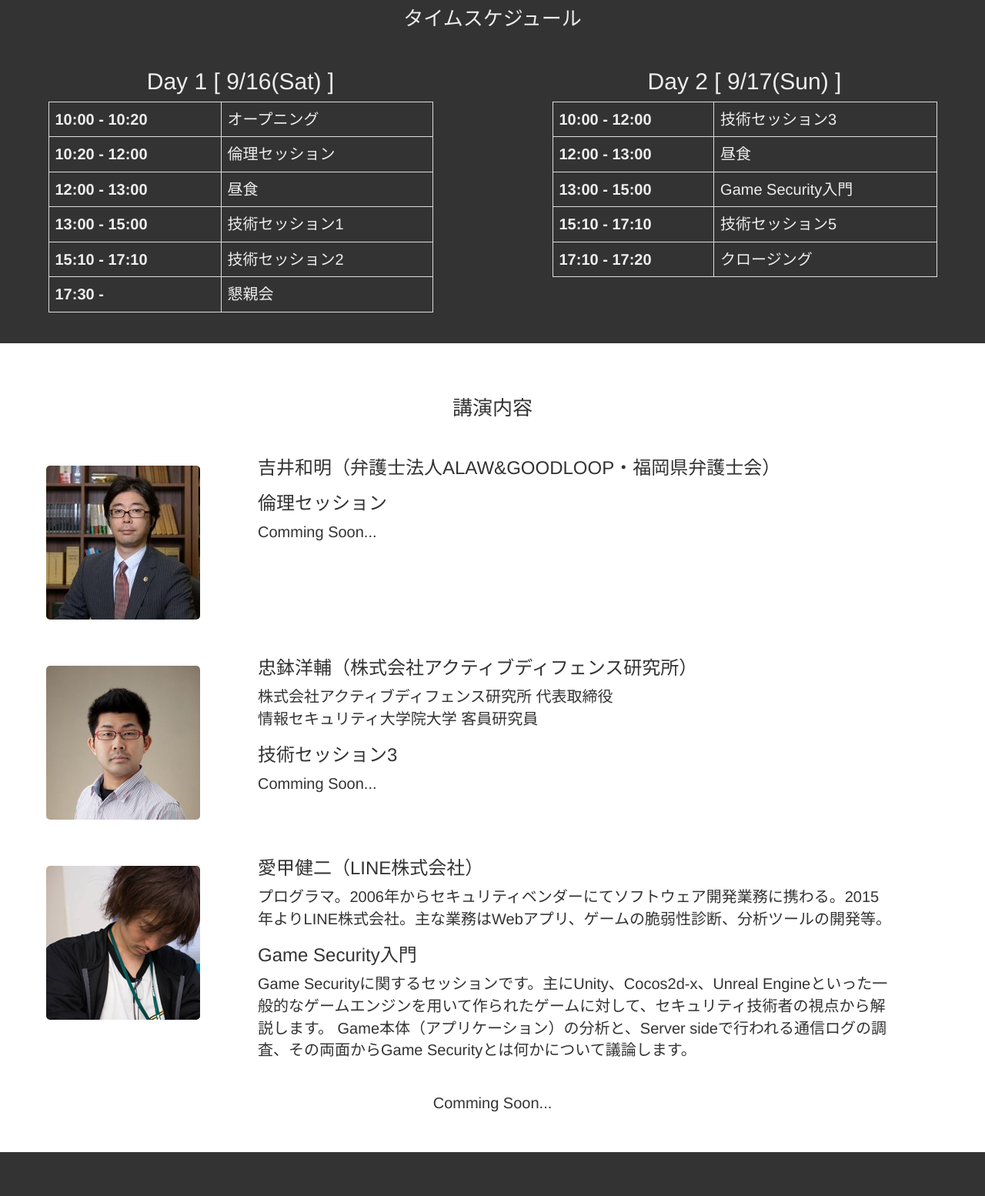
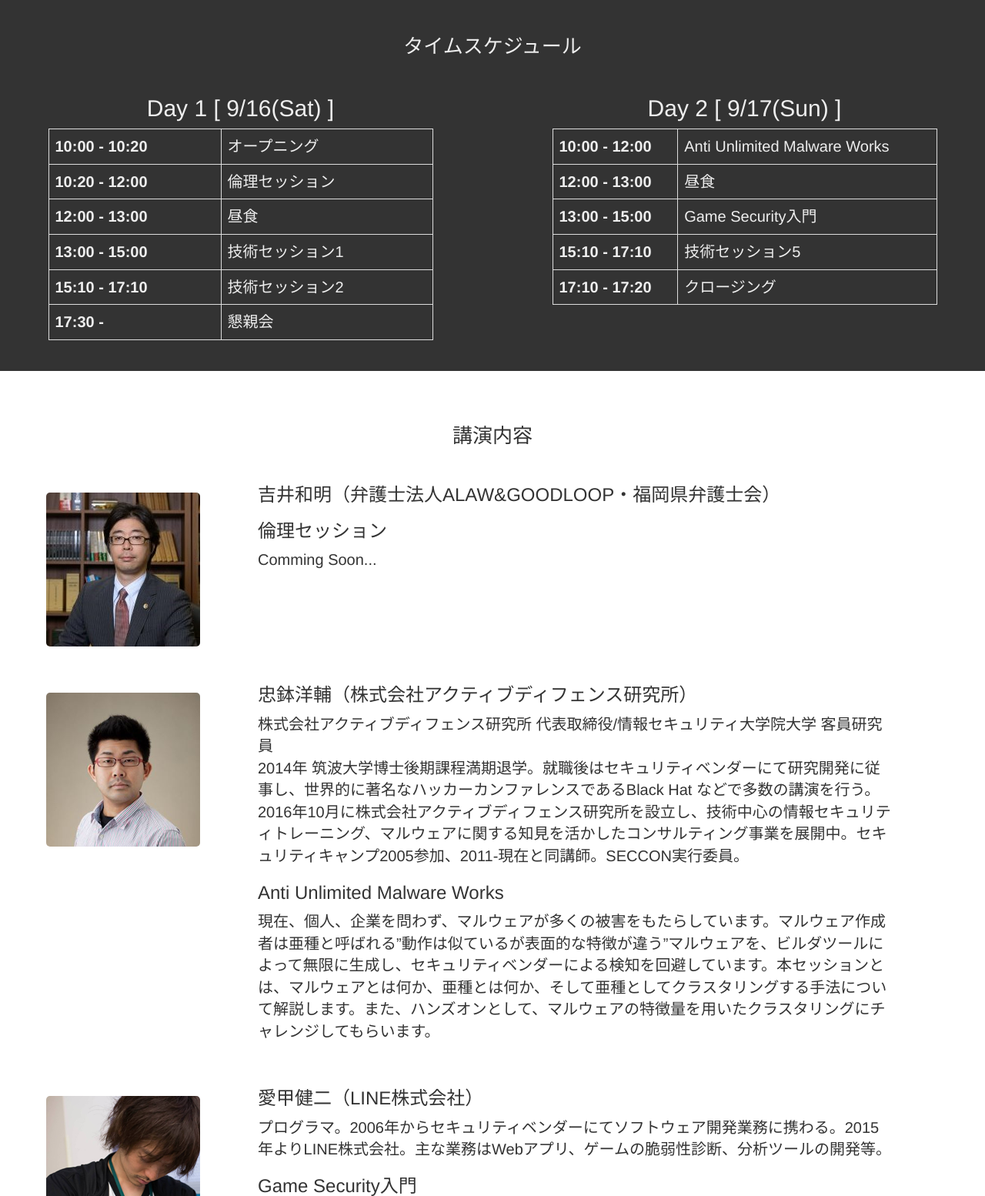
Before and after one commit to k-nasa/kyusec.github.io, a plain HTML site: page index.html in a window 1280 px wide. Shown: the part 1180-2734 px from the top of the page at 77% size. Drawn offline with nearby package versions, Linux system fonts and the light colour scheme.

Commit message:
update session 3

```diff
--- a/index.html
+++ b/index.html
@@ -56,6 +56,7 @@
 <div class="container back-color" id="news">
 	<h1 class="text-center">お知らせ</h1>
 	<ul class="news">
+		<li class="row"><div class="col-sm-2 news-day">2017/07/10</div><div class="col-sm-10">セッション内容を更新しました。</div></li>
 		<li class="row"><div class="col-sm-2 news-day">2017/06/08</div><div class="col-sm-10">技術セッション3の登壇者の情報を更新しました。</div></li>
 		<li class="row"><div class="col-sm-2 news-day">2017/06/03</div><div class="col-sm-10">セッション内容を更新しました。</div></li>
 		<li class="row"><div class="col-sm-2 news-day">2017/06/01</div><div class="col-sm-10">Webページを公開しました。</div></li>
@@ -102,7 +103,7 @@
 			<table class="table table-bordered time-table">
 				<tr>
 					<th>10:00 - 12:00</th>
-					<td>技術セッション3</td>
+					<td>Anti Unlimited Malware Works</td>
 				</tr>
 				<tr>
 					<th>12:00 - 13:00</th>
@@ -143,9 +144,10 @@
 		</div>
 		<div class="col-md-8">
 			<h2>忠鉢洋輔（株式会社アクティブディフェンス研究所）</h2>
-			<p>株式会社アクティブディフェンス研究所 代表取締役<br>情報セキュリティ大学院大学 客員研究員</p>
-			<h2>技術セッション3</h2>
-			<p>Comming Soon...</p>
+			<p>株式会社アクティブディフェンス研究所 代表取締役/情報セキュリティ大学院大学 客員研究員<br>
+2014年 筑波大学博士後期課程満期退学。就職後はセキュリティベンダーにて研究開発に従事し、世界的に著名なハッカーカンファレンスであるBlack Hat などで多数の講演を行う。2016年10月に株式会社アクティブディフェンス研究所を設立し、技術中心の情報セキュリティトレーニング、マルウェアに関する知見を活かしたコンサルティング事業を展開中。セキュリティキャンプ2005参加、2011-現在と同講師。SECCON実行委員。</p>
+			<h2>Anti Unlimited Malware Works</h2>
+			<p>現在、個人、企業を問わず、マルウェアが多くの被害をもたらしています。マルウェア作成者は亜種と呼ばれる”動作は似ているが表面的な特徴が違う”マルウェアを、ビルダツールによって無限に生成し、セキュリティベンダーによる検知を回避しています。本セッションとは、マルウェアとは何か、亜種とは何か、そして亜種としてクラスタリングする手法について解説します。また、ハンズオンとして、マルウェアの特徴量を用いたクラスタリングにチャレンジしてもらいます。</p>
 		</div>
 	</div>
 	<div class="row profile">
```
